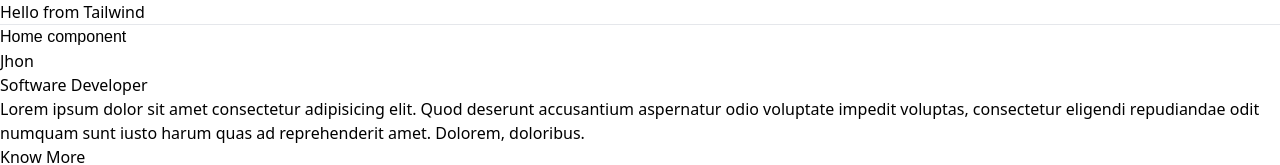
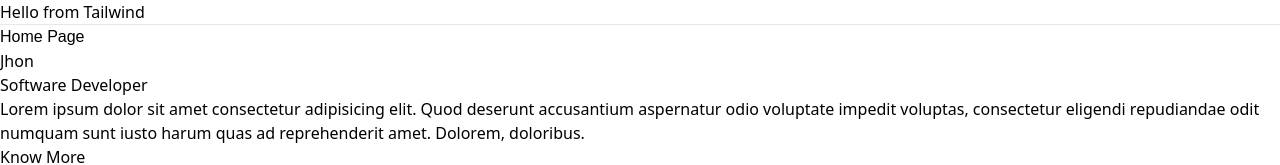
Before and after one commit to Neeraj-Joshi4454/ReactCodebase, a React (Vite) app: page / in a window 1280 px wide. Shown: the top 165 px of the page. Built offline with nearby package versions, Linux system fonts and the light colour scheme.

Commit message:
Home component changed

```diff
--- a/src/components/Home.jsx
+++ b/src/components/Home.jsx
@@ -12,7 +12,7 @@ function Home(){
     return(
         <>
             <hr />
-            <h1 className="One">Home component</h1>
+            <h1 className="One">Home Page</h1>
             <InfoCard name="Jhon" designation="Software Developer" colour="red"/>
             <InfoCard name="Krishna" designation="Tester" colour="green"/>
             <InfoCard name="Pritam" designation="UI/UX Designer" colour="blue"/>
```
